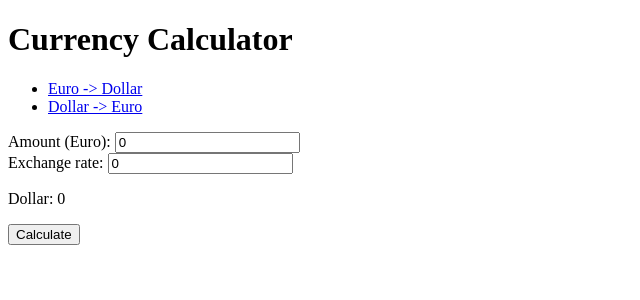
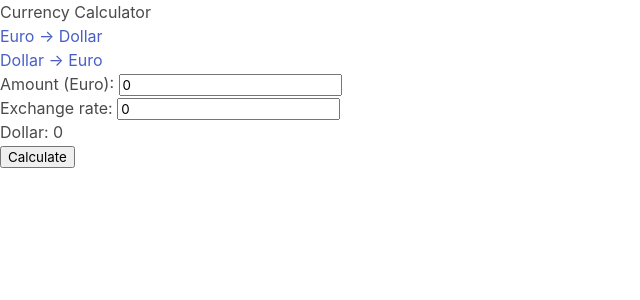
Before and after one commit to nickpao1975/vue-currency-calculator, a Vue app: page / in a window 1280 px wide. Shown: the top 300 px of the page, without its empty margins (0-640 px from the left). Built offline with nearby package versions, Linux system fonts and the light colour scheme.

Commit message:
[pre-step 14] add bulma

```diff
--- a/package.json
+++ b/package.json
@@ -11,6 +11,7 @@
     "lint": "eslint . --ext .vue,.js,.jsx,.cjs,.mjs,.ts,.tsx,.cts,.mts --fix --ignore-path .gitignore"
   },
   "dependencies": {
+    "bulma": "^0.9.4",
     "vue": "^3.2.45"
   },
   "devDependencies": {
--- a/src/App.vue
+++ b/src/App.vue
@@ -11,7 +11,6 @@ export default defineComponent({
 
 <template>
   <currency-calculator></currency-calculator>
-
 </template>
 
 <style scoped></style>
--- /dev/null
+++ b/src/assets/main.css
@@ -0,0 +1 @@
+@import "bulma/css/bulma.css";
--- a/src/main.ts
+++ b/src/main.ts
@@ -1,3 +1,4 @@
+import "./assets/main.css";
 import { createApp } from "vue";
 import App from "./App.vue";
 
```
Also changed, not shown: src/components/CurrencyCalculator/CurrencyCalculator.vue (+6 -6 lines), 1 other file (tests, documents, lock files or other folders).
